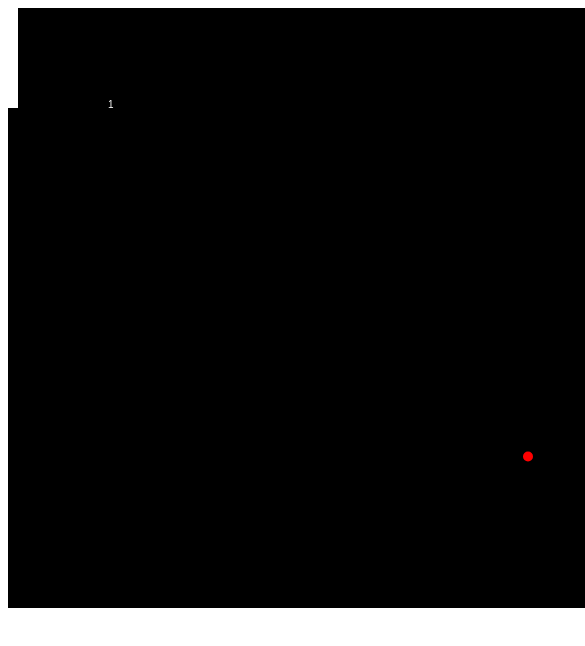
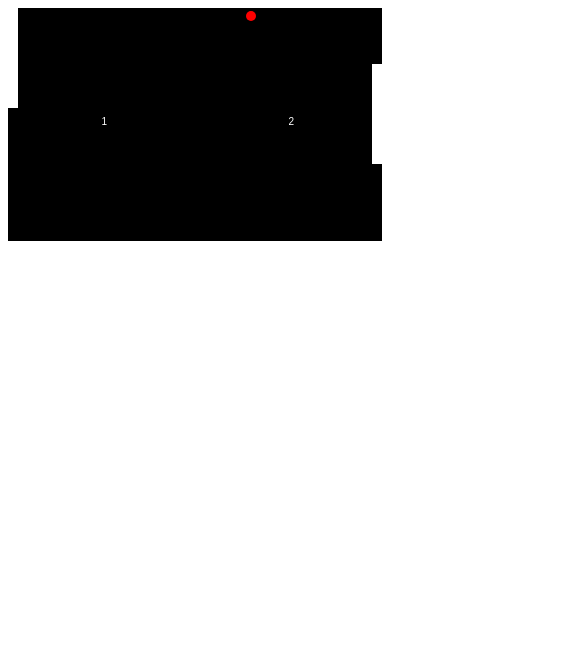
Before and after one commit to elektropajo/pong, a plain HTML site: page index.html in a window 390 px wide. Shown: the top 646 px of the page, 585 px wide, since content can reach past the window. Drawn offline with Linux system fonts and the light colour scheme.

Commit message:
Canvas responsivo y ángulo de inicio aleatorio.

```diff
--- a/index.html
+++ b/index.html
@@ -3,13 +3,22 @@
 <head>
 <title>Game</title>
 <meta charset='utf-8'>
+<meta name="viewport" content="width=device-width, user-scalable=no">
+<style>
+.container {
+  width: 100%;
+  height: 100%;
+  text-align: center;
+}
+</style>
 <script>
-var canvas,
+var parent,
+    canvas,
     ctx,
     ballX = 50,
     ballY = 50,
     ballSpeedX = 8,
-    ballSpeedY = 8,
+    ballSpeedY = Math.random() * 8,
     pad1Y = 0,
     pad2Y = 0,
     pad2Speed = 7,
@@ -20,7 +29,8 @@ var canvas,
 const PAD_WIDTH = 10,
       PAD_HEIGHT = 100,
       BALL_WIDTH = 10,
-      WINNING_SCORE = 3;
+      WINNING_SCORE = 3,
+      ASPECT_RATIO = 0.625;
 
 function calculateMousePosition(e) {
   var rect = canvas.getBoundingClientRect(),
@@ -42,21 +52,36 @@ function handleMouseClick() {
 }
 
 window.onload = function () {
+  parent = document.querySelector('.container');
   canvas = document.querySelector('#gameCanvas');
   ctx = canvas.getContext('2d');
+  resizeCanvas();
   startAnimation();
   canvas.addEventListener('mousedown', handleMouseClick);
   canvas.addEventListener('mousemove', function(e) {
     var mousePos = calculateMousePosition(e);
     pad1Y = mousePos.y - PAD_HEIGHT/2;
   });
+  window.addEventListener('resize', resizeCanvas, false);
+}
+
+function resizeCanvas() {
+  parent.style.height = window.innerHeight - 15 + 'px';
+  var proportion = parent.clientWidth / parent.clientHeight;
+  if ( proportion >= ASPECT_RATIO ) {
+    canvas.height = parent.clientHeight;
+    canvas.width = canvas.height / ASPECT_RATIO;
+  } else {
+    canvas.width = parent.clientWidth;
+    canvas.height = canvas.width * ASPECT_RATIO;
+  }
 }
 
 function animationLoop(timeStamp) {
-  ctx.clearRect(0, 0, canvas.width, canvas.height); // 1 - Clear
-  draw(); // 2 Draw
-  move(); // 3 Move
-  rAF = requestAnimationFrame(animationLoop); // 4 Call again
+  ctx.clearRect(0, 0, canvas.width, canvas.height);             // 1 Clear
+  draw();                                                       // 2 Draw
+  move();                                                       // 3 Move
+  rAF = requestAnimationFrame(animationLoop);                   // 4 Call again
 }
 
 function startAnimation() { rAF = requestAnimationFrame(animationLoop); }
@@ -69,8 +94,8 @@ function draw() {
   drawRect(canvas.width-PAD_WIDTH, pad2Y, PAD_WIDTH, PAD_HEIGHT, 'white');
   drawCircle(ballX, ballY, 5, 0, Math.PI*2, 'red');
   ctx.fillStyle = 'white';
-  ctx.fillText(player1Score, 100, 100);
-  ctx.fillText(player2Score, canvas.width-100, 100);
+  ctx.fillText(player1Score, canvas.width * 0.25, canvas.height * 0.5);
+  ctx.fillText(player2Score, canvas.width * 0.75, canvas.height * 0.5);
 }
 
 function drawRect(x,y,width,height,color) {
@@ -90,6 +115,7 @@ function resetBall() {
     winScreen = true;
   }
   ballSpeedX = -ballSpeedX;
+  ballSpeedY = Math.random() * 8;
   ballX = canvas.width/2;
   ballY = canvas.height/2;
 }
@@ -141,8 +167,10 @@ function move() {
 </script>
 </head>
 <body>
-  <canvas id="gameCanvas" width="800" height="600">
-    <p>Tu navegador no soporta canvas.</p>
-  </canvas>
+  <div class="container">
+    <canvas id="gameCanvas" width="800" height="600">
+      <p>Tu navegador no soporta canvas.</p>
+    </canvas>
+  </div>
 </body>
 </html>
```
Also changed, not shown: 1 other file.
